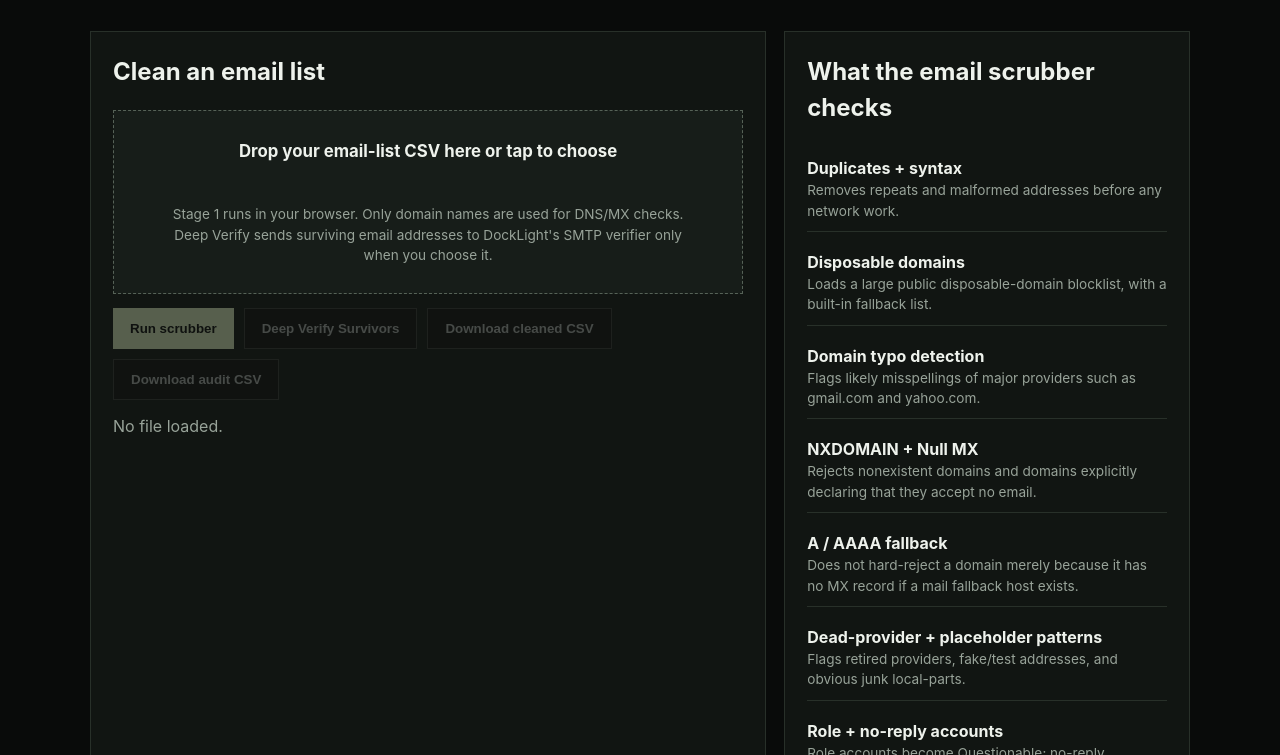
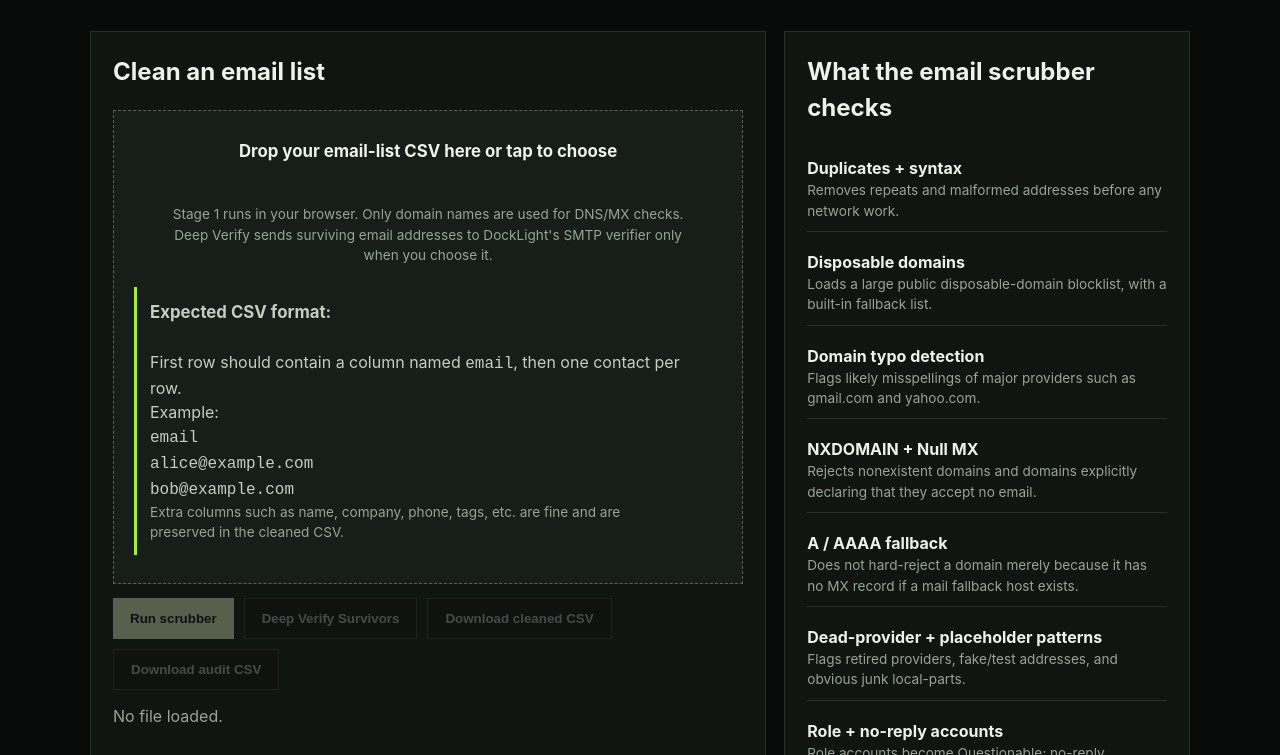
Before and after one commit to docklightlabs-web/docklightlabs-web.github.io, a plain HTML site: page list-scrubber/index.html in a window 1280 px wide. Shown: the part 493-1248 px from the top of the page. Drawn offline with Linux system fonts and the light colour scheme.

Commit message:
Document expected CSV format for List Scrubber

```diff
--- a/list-scrubber/index.html
+++ b/list-scrubber/index.html
@@ -36,6 +36,13 @@ table{width:100%;border-collapse:collapse;font-size:.9rem}th,td{padding:10px;bor
 <label class="drop" id="drop" for="file">
 <strong>Drop your email-list CSV here or tap to choose</strong><br>
 <span class="small">Stage 1 runs in your browser. Only domain names are used for DNS/MX checks. Deep Verify sends surviving email addresses to DockLight's SMTP verifier only when you choose it.</span>
+<div class="notice" style="margin-top:14px;text-align:left">
+<strong>Expected CSV format:</strong><br>
+First row should contain a column named <code>email</code>, then one contact per row.<br>
+Example:<br>
+<code>email<br>alice@example.com<br>bob@example.com</code><br>
+<span class="small">Extra columns such as name, company, phone, tags, etc. are fine and are preserved in the cleaned CSV.</span>
+</div>
 </label>
 <input id="file" type="file" accept=".csv,text/csv">
 <div class="controls">
```
